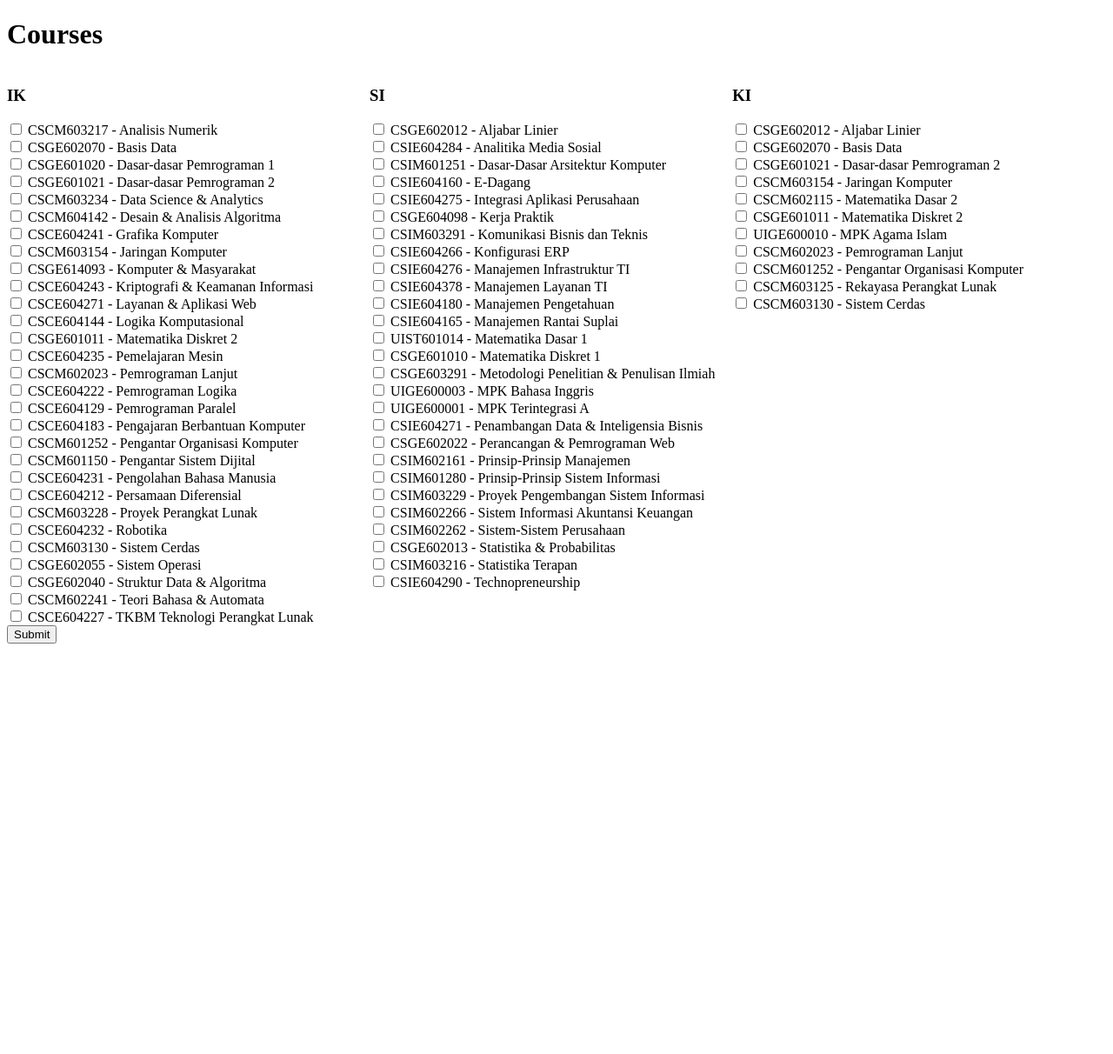
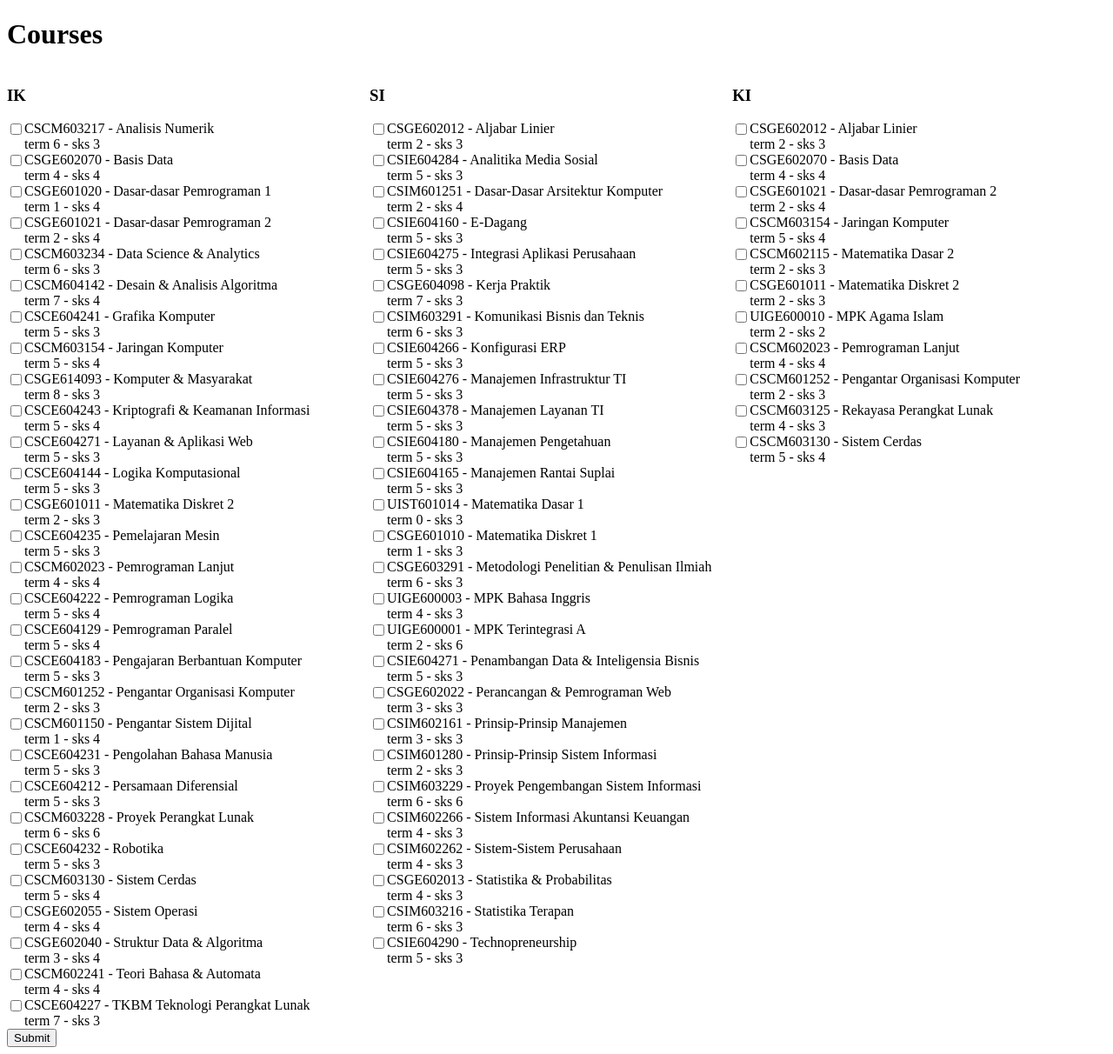
Before and after one commit to figtive/myschedule, a Django app: page /courses/ in a window 1280 px wide. Shown: the whole page at 87% size. Before the commit the page ends 740 px from the top, so only its background shows below. Run offline with Django 3.2, Linux system fonts and the light colour scheme; data comes from the database, SQL or seed files in the repository.

Commit message:
clean course page

```diff
--- a/templates/course/index.html
+++ b/templates/course/index.html
@@ -13,9 +13,14 @@
       <div style="display: inline-block; width: 33%;">
         <h3>{{ department.name }}</h3>
         {% for course in department.courses %}
-        <div>
+        <div style="display: flex; align-items: flex-start;">
           <input type="checkbox" id="{{ forloop.counter }}" value="{{ course.id }}" name="check">
-          <label for="{{ forloop.counter }}">{{ course.course_code }} - {{ course.course_name }}</label>
+          <div style="display: inline-block;">
+            <label for="{{ forloop.counter }}">
+              {{ course.course_code }} - {{ course.course_name }}<br>
+              term {{ course.term }} - sks {{ course.sks }}
+            </label>
+          </div>
         </div>
         {% endfor %}
       </div>
```
